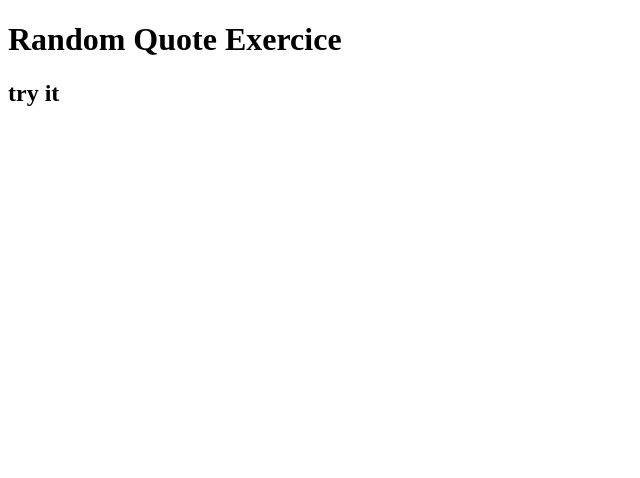
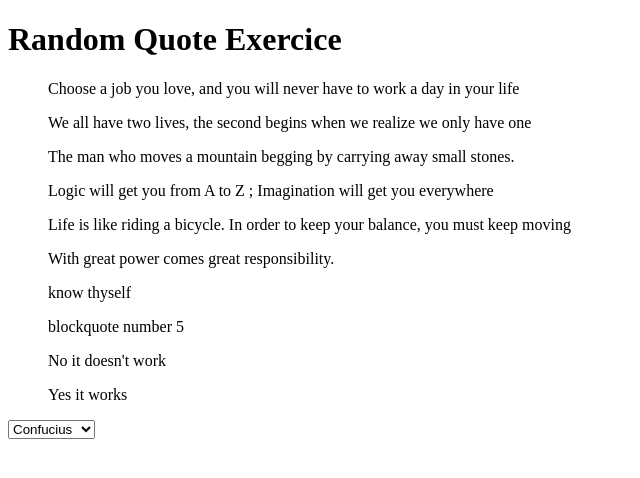
Before and after one commit to orewan/Miniproject, a plain HTML site: page Week6/randomQuote/index.html in a window 1280 px wide. Shown: the whole page, without its empty margins (0-640 px from the left). Drawn offline with Linux system fonts and the light colour scheme.

Commit message:
Add files via upload
continue exercice

```diff
--- a/Week6/randomQuote/index.html
+++ b/Week6/randomQuote/index.html
@@ -5,10 +5,54 @@
     <meta http-equiv="X-UA-Compatible" content="IE=edge">
     <meta name="viewport" content="width=device-width, initial-scale=1.0">
     <title> Random Quote Exercice </title>
+    <link rel="stylesheet" href="style.css"/>
 </head>
 <body>
     <h1> Random Quote Exercice </h1>
-    <h2>try it </h2>
 
+
+
+    <blockquote id="0" name="Confucius">
+        Choose a job you love, and you will never have to work a day in your life
+    </blockquote>
+    <blockquote id="1" name="Confucius">
+        We all have two lives, the second begins when we realize we only have one
+    </blockquote>
+    <blockquote id="2" name="Confucius">
+        The man who moves a mountain begging by carrying away small stones.
+    </blockquote>
+    <blockquote id="3" name="Einstein">
+        Logic will get you from A to Z ; Imagination will get you everywhere
+    </blockquote>
+    <blockquote id="4" name="Einstein">
+        Life is like riding a bicycle. In order to keep your balance, you must keep moving
+    </blockquote>
+    <blockquote id="5" name="Spiderman">
+        With great power comes great responsibility.
+    </blockquote>
+    <blockquote id="6" name="Socrate">
+        know thyself
+    </blockquote>
+    <blockquote id="7" name="DrStrange">
+        blockquote  number 5
+    </blockquote>
+    <blockquote id="8" name="DrStrange">
+        No it doesn't work
+    </blockquote>
+    <blockquote id="9" name="DrStrange">
+        Yes it works
+    </blockquote>
+
+    <select name="Author">
+        <option value ="Confucius">Confucius</option>
+        <option value ="Einstein">Einstein</option>
+        <option value ="Spiderman">Spiderman</option>
+        <option value ="Socrate">Socrate</option>
+        <option value ="DrStrange">Socrate</option>
+    </select>
+
+
+
+<script src="script.js"></script>
 </body>
 </html>
```
Also changed, not shown: Week6/randomQuote/script.js (added), Week6/randomQuote/style.css (added).
